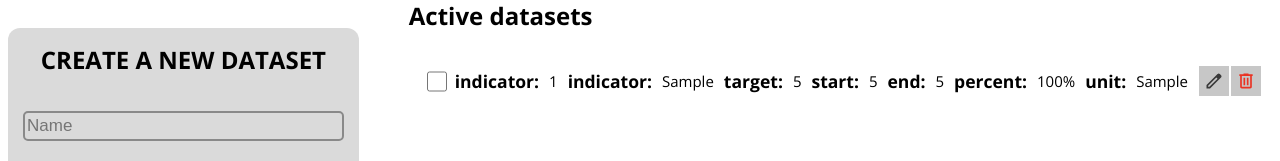
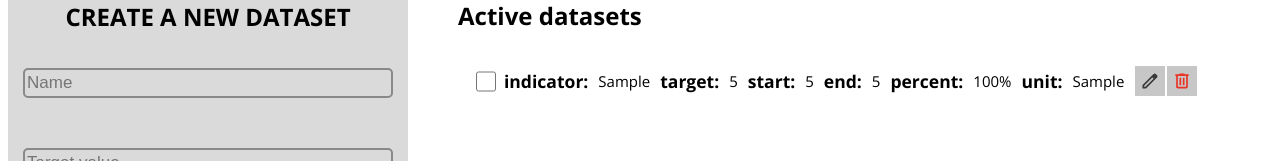
Before and after one commit to Dulme8556/digipalvelut-projekti, a SvelteKit app in the folder digipalvelut-projekti/: page / in a window 1280 px wide. Both pictures are taken after typing "Sample", "5", "5", "5", "Sample" into the empty fields and a click on the button "Create dataset". Shown: the part 228-389 px from the top of the page. Built offline with nearby package versions, Linux system fonts and the light colour scheme; no server answers.

Commit message:
merge conflict solved

```diff
--- a/digipalvelut-projekti/src/components/line.svelte
+++ b/digipalvelut-projekti/src/components/line.svelte
@@ -79,10 +79,6 @@
     {:else}
         <div class="line">
             <input type=checkbox checked={checkboxChecked} onclick={checkboxClick} style='width:20px; margin: 0 8px;'>
-            <div class="component">
-                <h3>indicator:</h3>
-                <div>{id}</div>
-            </div>
             <div class="component long">
                 <h3>indicator:</h3>
                 <div>{name}</div>
```
